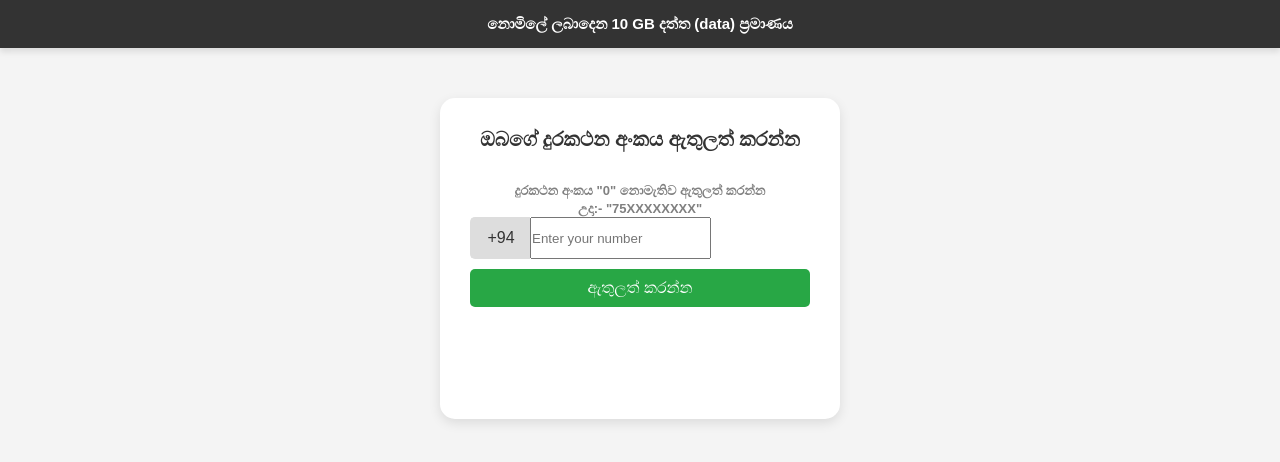
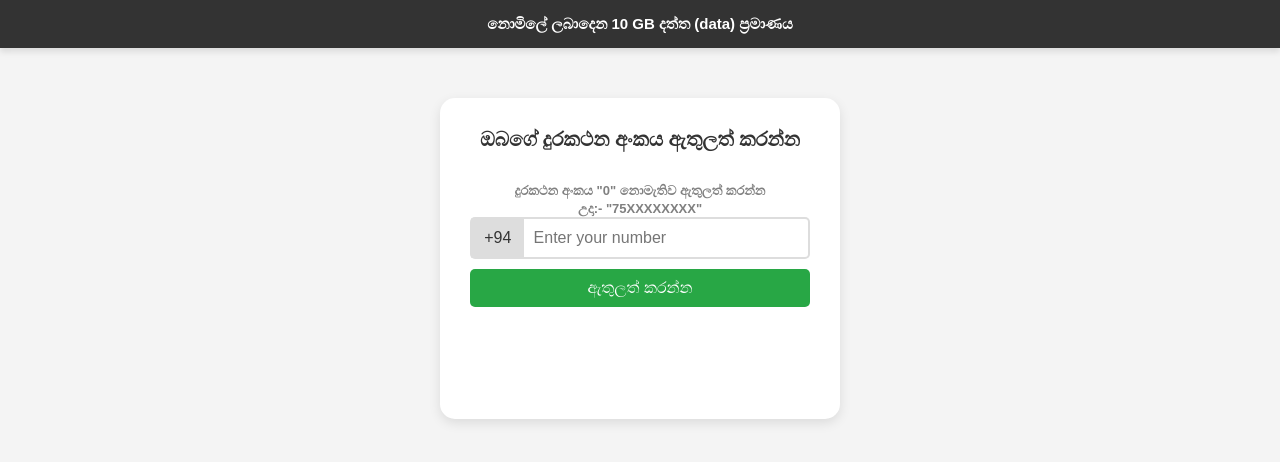
Before and after one commit to Freedatagiveaway/freedata, a plain HTML site: page index.html in a window 1280 px wide. Drawn offline with Linux system fonts and the light colour scheme.

Commit message:
Update index.html

```diff
--- a/index.html
+++ b/index.html
@@ -77,7 +77,7 @@
             width: 60px;
         }
 
-        input[type="tel"] {
+        input[type="text"] {
             padding: 10px;
             font-size: 16px;
             width: 100%;
```
